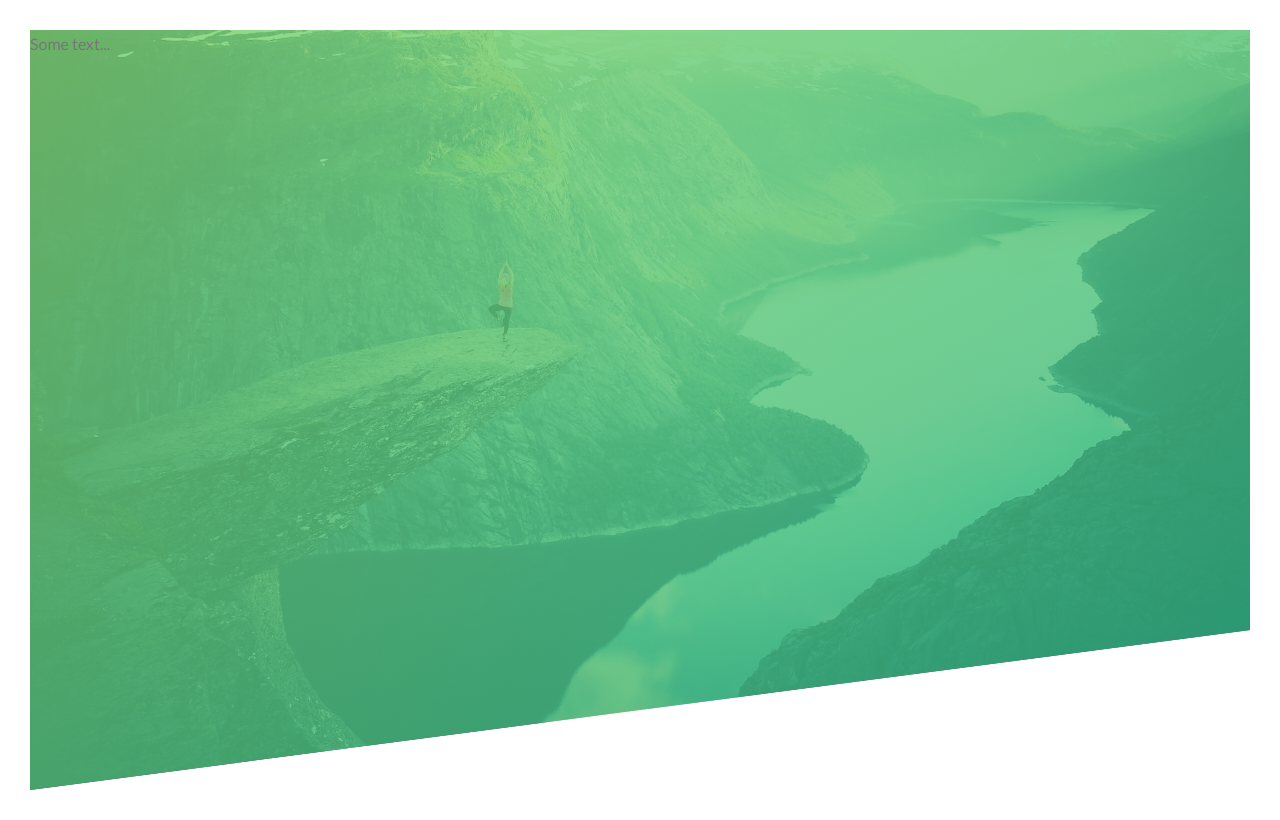
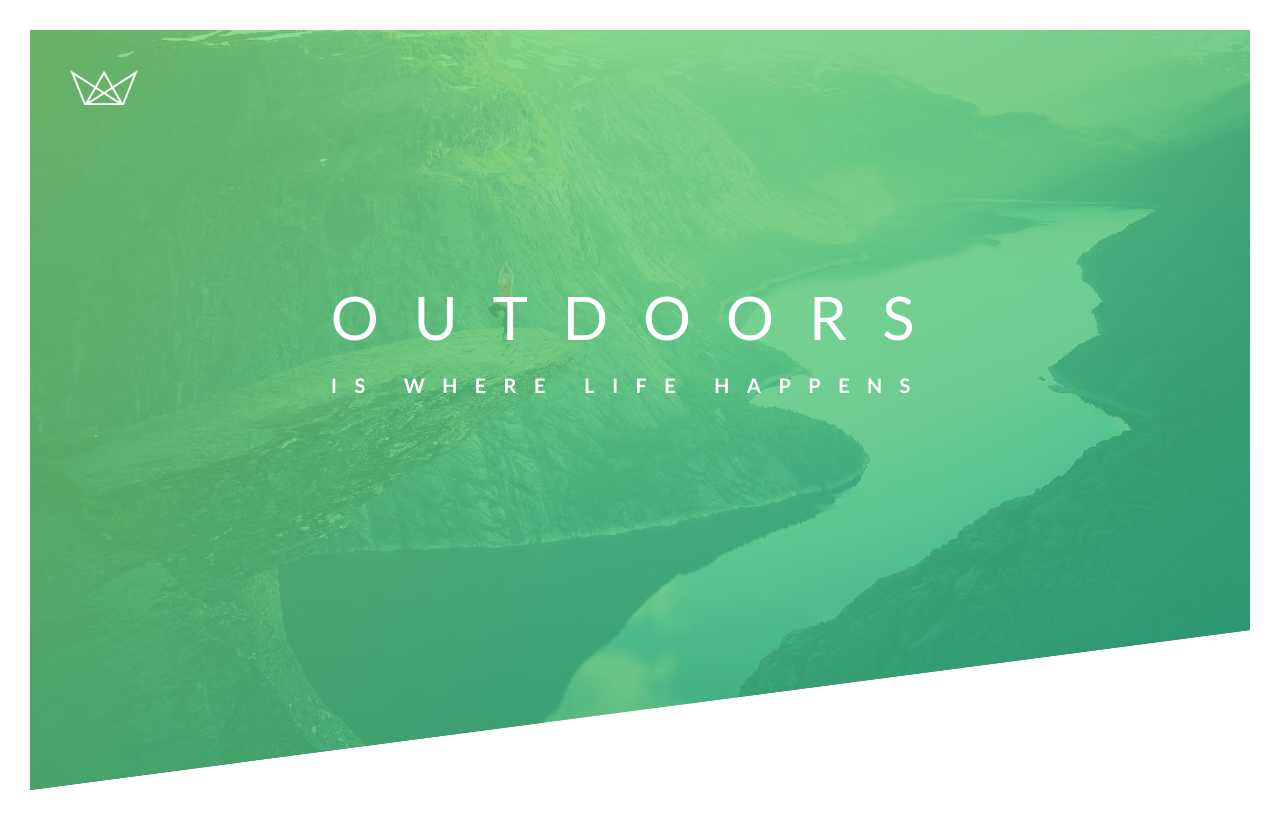
Before and after one commit to rjaguero00/Natours, a plain HTML site: page index.html in a window 1280 px wide. Drawn offline with Linux system fonts and the light colour scheme.

Commit message:
header logo and title

```diff
--- a/assets/css/style.css
+++ b/assets/css/style.css
@@ -31,6 +31,43 @@ body {
     url(../img/hero.jpg);
     background-size: cover;
     background-position: top;
-
+    position: relative;
     clip-path: polygon(0 0, 100% 0, 100% 75vh, 0 100%);
 }
+
+.logo-box {
+    position: absolute;
+    top: 40px;
+    left: 40px;
+
+}
+
+.logo {
+    height: 35px;
+}
+
+.heading-primary {
+    color: #fff;
+    text-transform: uppercase;
+}
+
+.heading-primary-main {
+    display: block;
+    font-size: 60px;
+    font-weight: 400;
+    letter-spacing: 35px;
+}
+
+.heading-primary-sub {
+    display: block;
+    font-size: 20px;
+    font-weight: 700;
+    letter-spacing: 17.4px;
+}
+
+.text-box {
+    position: absolute;
+    top: 40%;
+    left: 50%;
+    transform: translate(-50%, -50%);
+}
--- a/index.html
+++ b/index.html
@@ -16,7 +16,16 @@
 
 <body>
     <header class="header">
-        Some text...
+        <div class="logo-box">
+            <img src="assets/img/logo-white.png" alt="Logo" class="logo">
+        </div>
+
+        <div class="text-box">
+            <h1 class="heading-primary">
+                <span class="heading-primary-main">Outdoors</span>
+                <span class="heading-primary-sub">Is Where Life Happens</span>
+            </h1>
+        </div>
     </header>
 </body>
 
```
